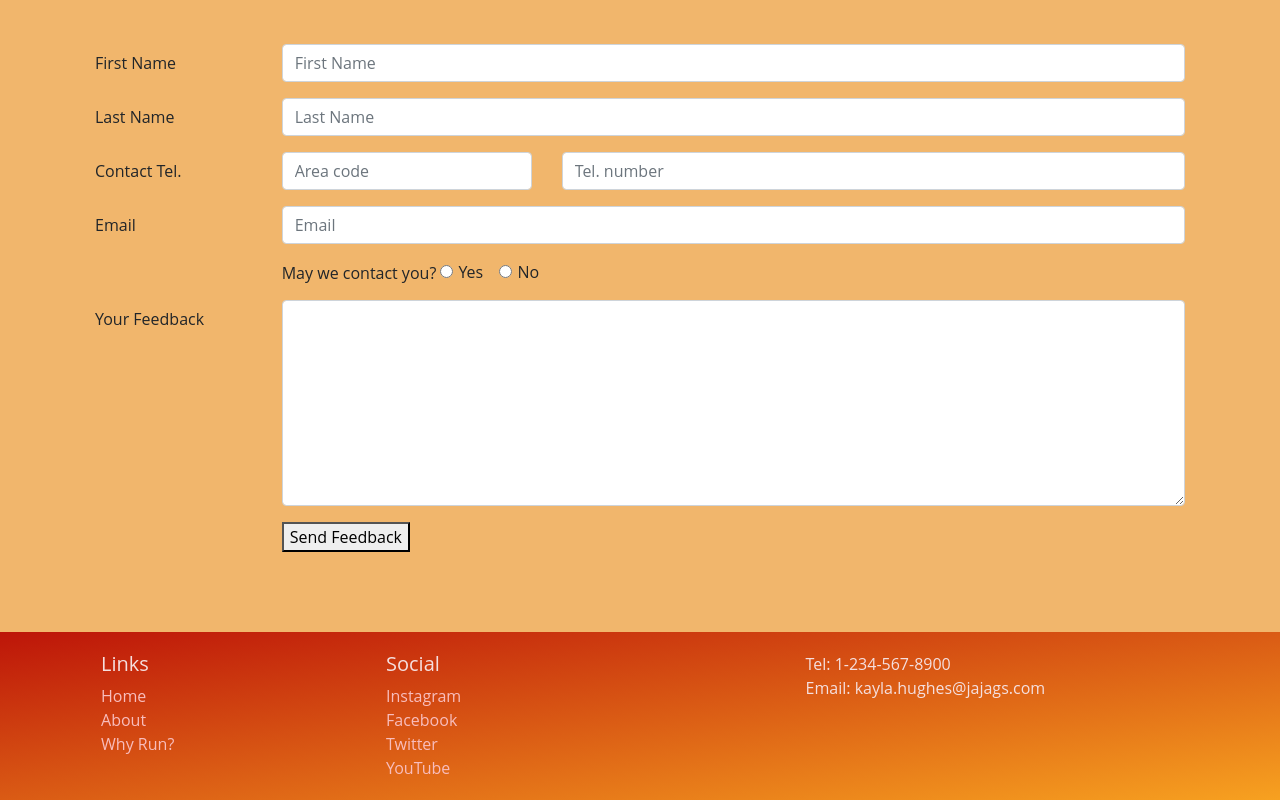
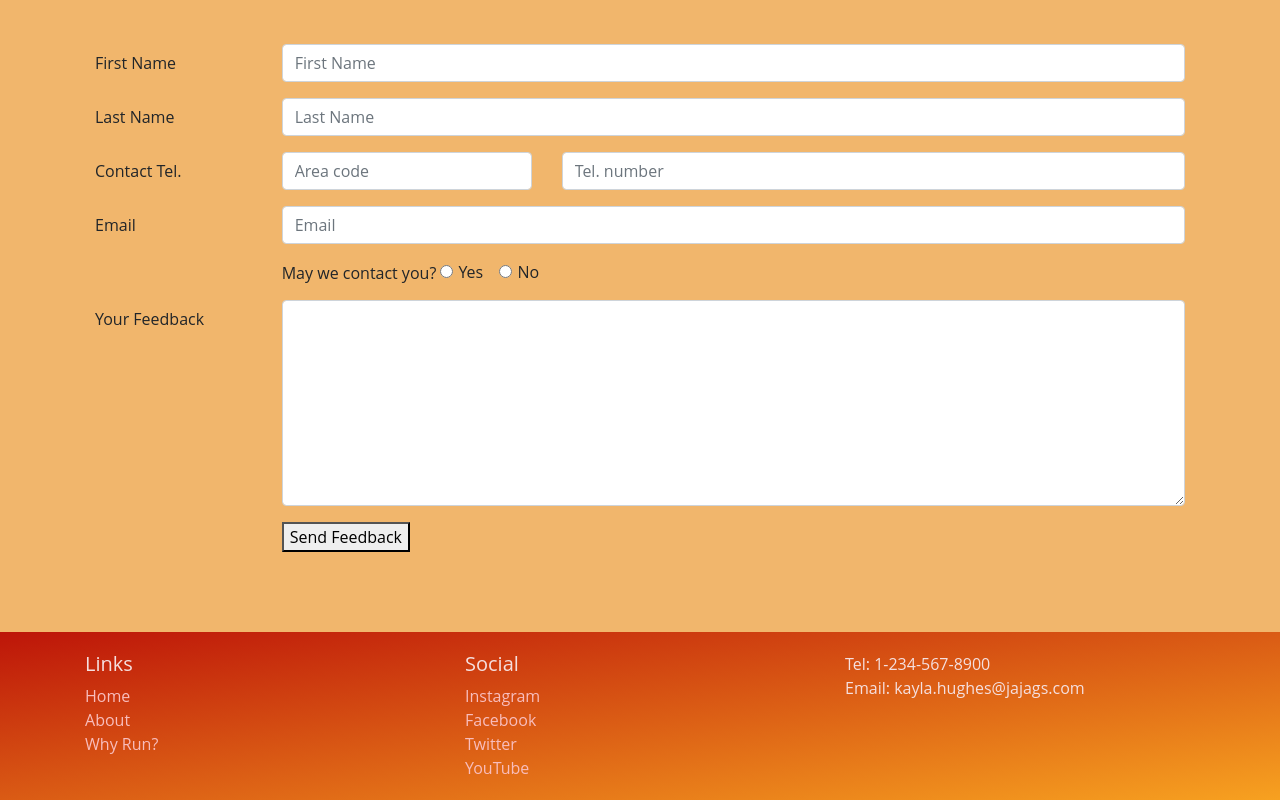
Before and after one commit to Kale64/Final-Project, a website: page about.html in a window 1280 px wide. Shown: the part 769-1569 px from the top of the page. Drawn offline with nearby package versions, Linux system fonts and the light colour scheme; a web font is replaced by a local one.

Commit message:
FINAL Final Project

```diff
--- a/about.html
+++ b/about.html
@@ -142,7 +142,7 @@
     <footer>
         <div class="container">
             <div class="row">
-                <div class="col ml-3 col-md-3">
+                <div class="col">
                     <h5>Links</h5>
                     <ul class="list-unstyled">
                         <li><a href="index.html">Home</a></li>
```
Also changed, not shown: index.html (+1 -1 lines).
